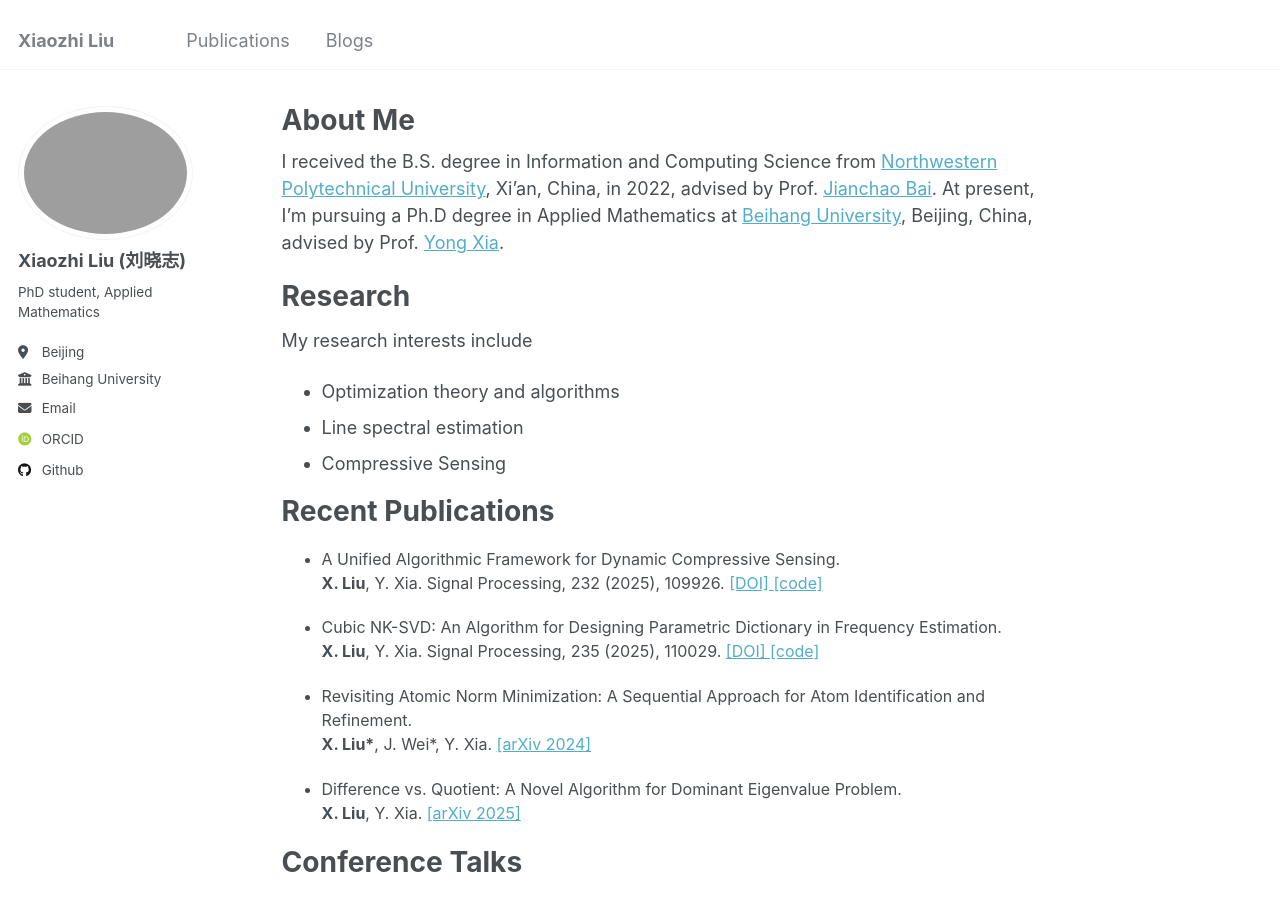
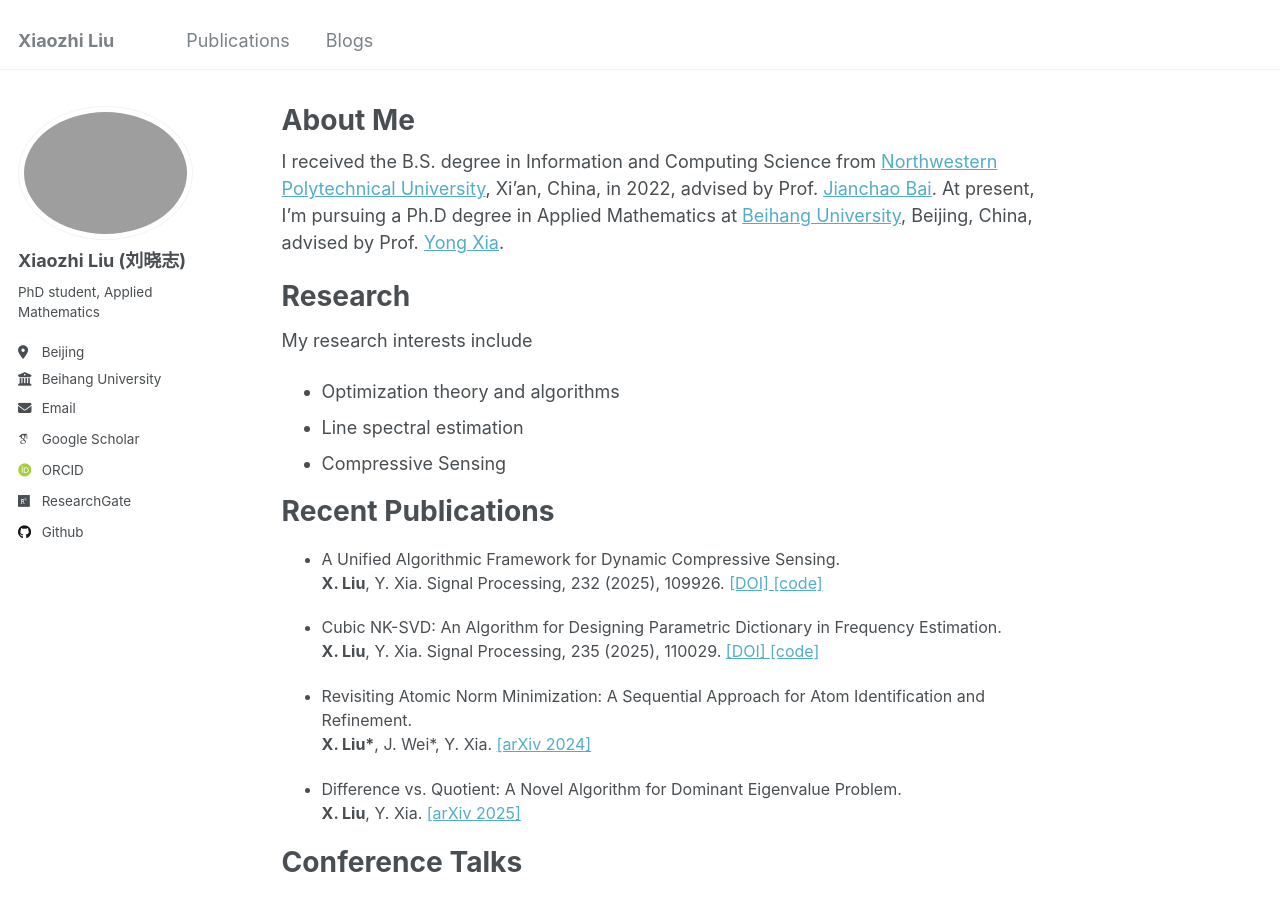
Before and after one commit to xzliu-opt/xzliu-opt.github.io, a Jekyll site: the page built from _pages/about.md, in a window 1280 px wide and 900 px high. Built offline with Jekyll 4.4.1, drawn with Linux system fonts in a browser that asks for light colours; some web fonts are replaced; some of the changed lines change nothing that is shown.

Commit message:
Update _config.yml

```diff
--- a/_config.yml
+++ b/_config.yml
@@ -32,12 +32,12 @@ author:
 
   # Academic websites
   arxiv            : # URL - Update with the correct link to your profile
-  googlescholar    :
+  googlescholar    : "https://scholar.google.com/citations?hl=zh-CN&user=7rop8nsAAAAJ"
   impactstory      : # URL
   orcid            : "http://orcid.org/0009-0007-7828-3919"
   semantic         : # URL
   pubmed           :
-  researchgate     : # URL
+  researchgate     : "https://www.researchgate.net/profile/Xiaozhi-Liu-2?ev=hdr_xprf"
   scopus           : # URL
 
   # Repositories and software development
```
